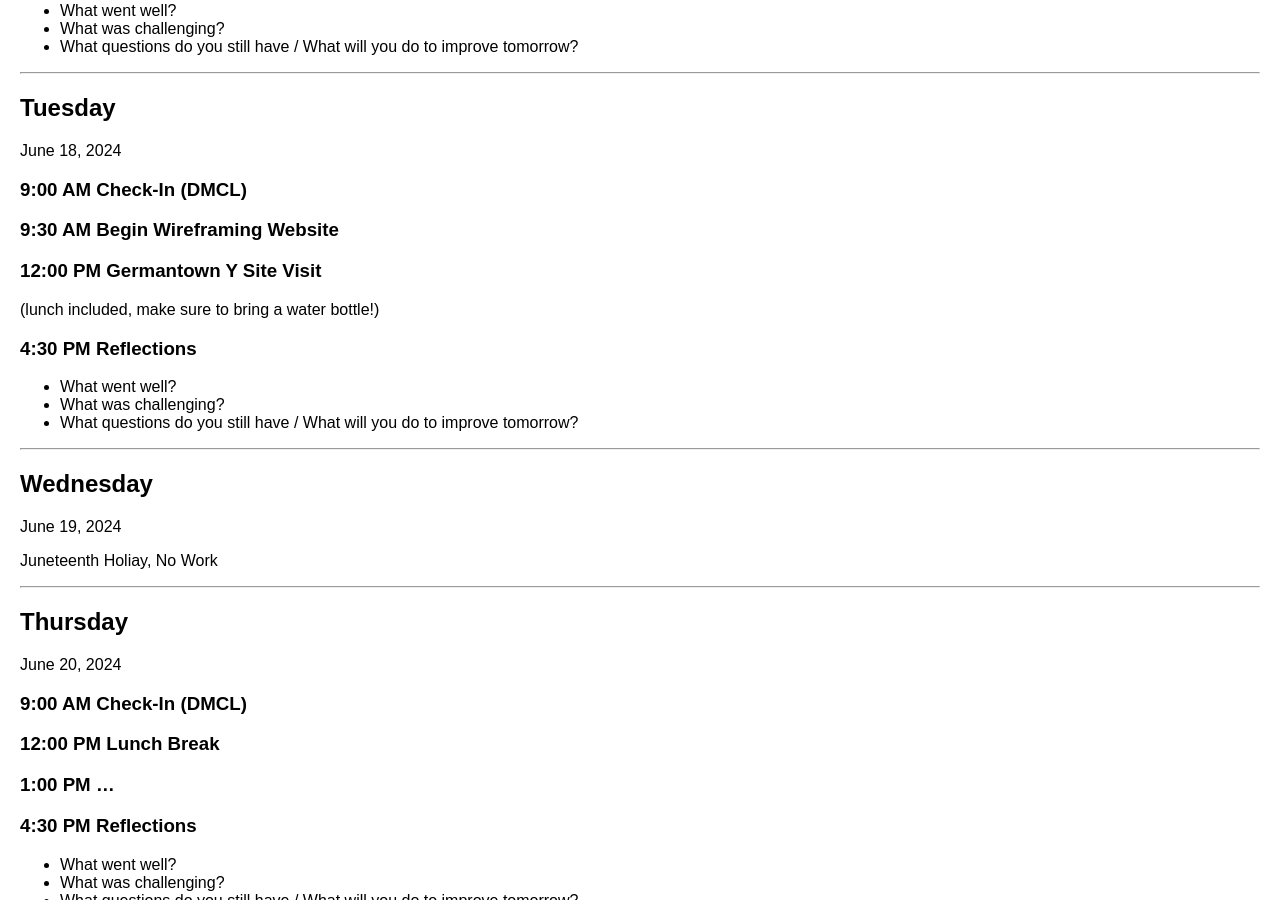
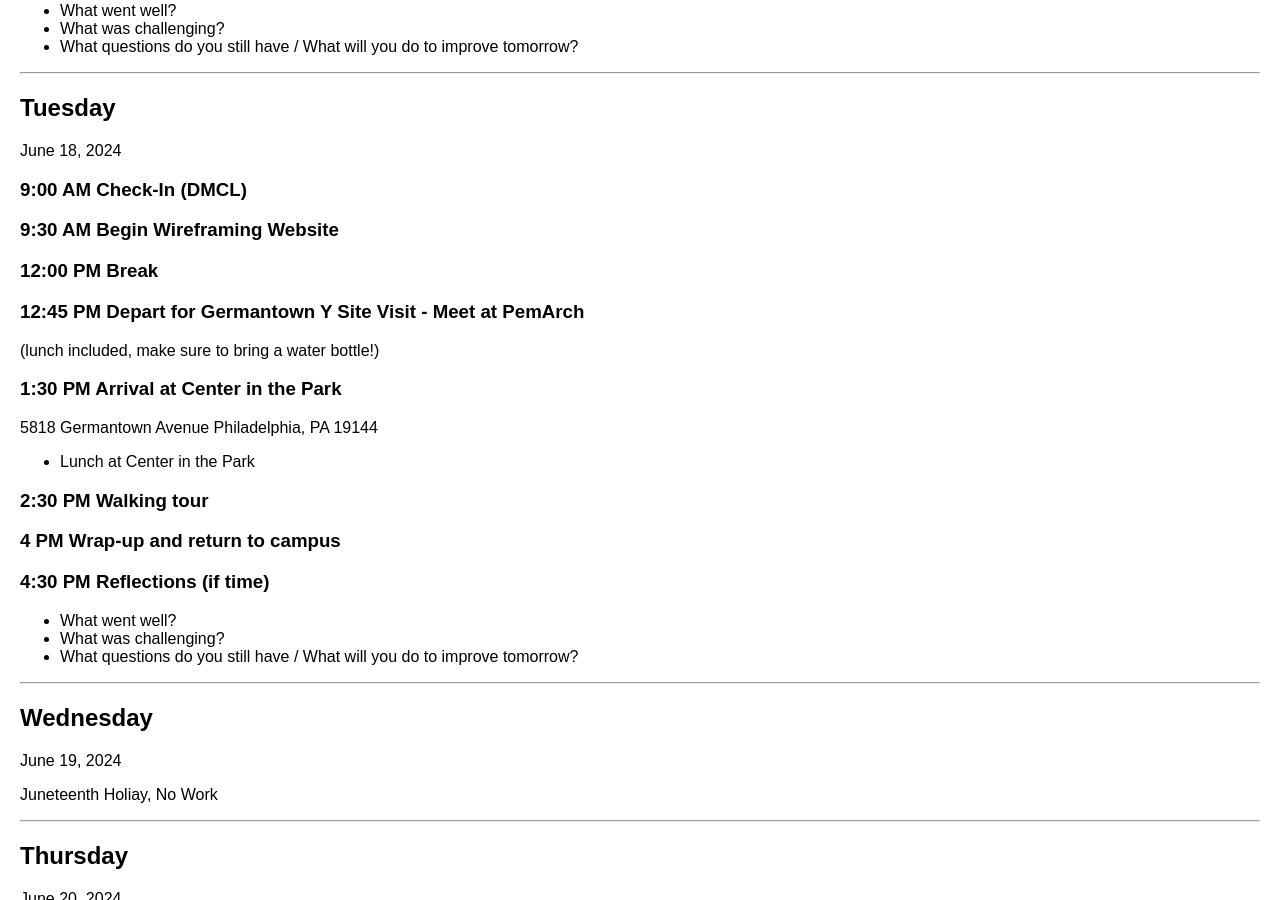
Before and after one commit to digbmc/dssf-syll, a Jekyll site: the page built from _weeks/03-work.md, in a window 1280 px wide and 900 px high, scrolled down 742 px. Built offline with Jekyll 4.4.1, drawn with Linux system fonts in a browser that asks for light colours.

Commit message:
updated schedule for germantown visit

```diff
--- a/_weeks/03-work.md
+++ b/_weeks/03-work.md
@@ -38,11 +38,22 @@ June 18, 2024
 
 ### 9:30 AM Begin Wireframing Website
 
-### 12:00 PM Germantown Y Site Visit
+### 12:00 PM Break
+
+### 12:45 PM Depart for Germantown Y Site Visit - Meet at PemArch
 (lunch included, make sure to bring a water bottle!)
 
+### 1:30 PM Arrival at Center in the Park
 
-### 4:30 PM Reflections
+5818 Germantown Avenue Philadelphia, PA 19144
+
+- Lunch at Center in the Park
+
+### 2:30 PM Walking tour
+
+### 4 PM Wrap-up and return to campus
+
+### 4:30 PM Reflections (if time)
 - What went well?
 - What was challenging?
 - What questions do you still have / What will you do to improve tomorrow?
```
